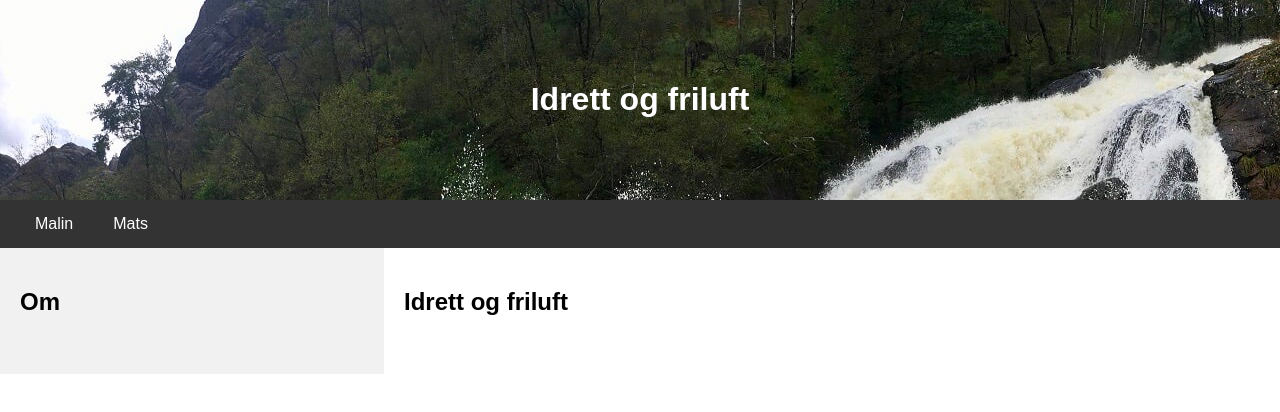
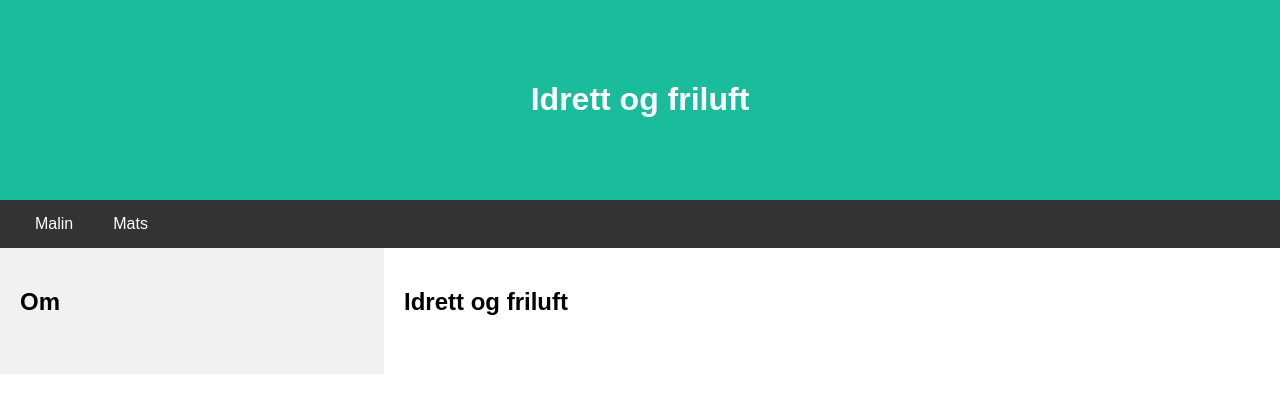
Before and after one commit to 14gruppe14/.webside_flexbox, a plain HTML site: page index.html in a window 1280 px wide. Drawn offline with Linux system fonts and the light colour scheme.

Commit message:
Update stilark.css

```diff
--- a/stilark.css
+++ b/stilark.css
@@ -9,7 +9,7 @@
       .header {
           padding: 60px;
           text-align: center;
-          background-image: url("bilder/vann.png");
+          background: #1abc9c;
           color: white;
       }
       .navbar {
```
